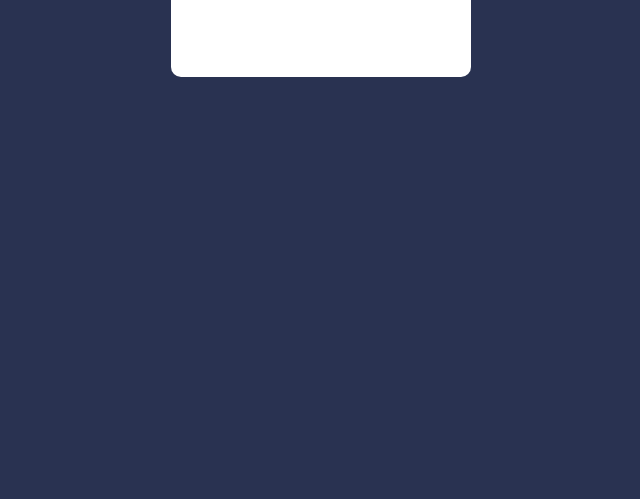
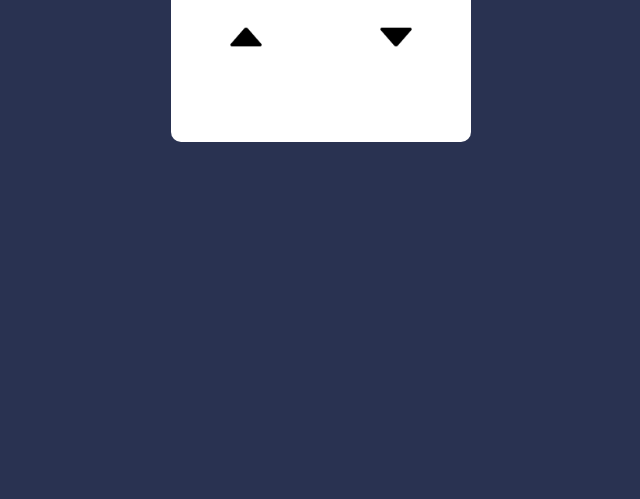
Before and after one commit to TakashiGianz/WeatherApp, a plain HTML site: page index.html in a window 1280 px wide. Shown: the part 301-800 px from the top of the page, without its empty margins (319-959 px from the left). Drawn offline with Linux system fonts and the light colour scheme.

Commit message:
maxAndMinTemps

```diff
--- a/app.js
+++ b/app.js
@@ -3,6 +3,8 @@ const icon = document.querySelector(".weather-icon");
 const tempValue = document.querySelector(".temperature-value p");
 const tempDescription = document.querySelector(".temperature-description p");
 const tempLocation = document.querySelector(".location p");
+const maxTemp = document.querySelector(".max_temp_value p")
+const minTemp = document.querySelector(".min_temp_value p")
 const openWeatherKey = "dafebd460700a5e7c6020854fc65f8c2";
 const KELVIN = 273;
 
@@ -54,6 +56,8 @@ const displayWeather = () => {
   tempValue.innerHTML = `${weather.temperature.value}° <span> C </span>`;
   tempDescription.innerHTML = weather.description;
   tempLocation.innerHTML = `${weather.city}, ${weather.country}`;
+  maxTemp.innerHTML = `${weather.maxTemp}° <span> C </span>`
+  minTemp.innerHTML = `${weather.minTemp}° <span> C </span>`
 };
 
 const getWeather = (latitude, longitude) => {
@@ -70,6 +74,8 @@ const getWeather = (latitude, longitude) => {
       weather.iconId = data.weather[0].icon;
       weather.city = data.name;
       weather.country = data.sys.country;
+      weather.maxTemp = Math.floor(data.main.temp_max - KELVIN);
+      weather.minTemp = Math.floor(data.main.temp_min - KELVIN);
     })
     .then(() => {
       displayWeather();
--- a/index.html
+++ b/index.html
@@ -10,7 +10,7 @@
   </head>
   <body>
     <div class="container">
-      <div class="app-title"> <p> Weather </p></div>
+      <div class="app-title"><p>Weather</p></div>
       <div class="notification"></div>
       <div class="weather-cotainer">
         <div class="weather-icon"><img src="icons/unknown.png" /></div>
@@ -20,17 +20,34 @@
         <div class="temperature-description"><p>-</p></div>
         <div class="location"><p>-</p></div>
       </div>
+      <div class="maxandmin_container">
+        <div class="max_temp_value">
+          <img src="icons/arrow_up.png" alt="max temperature icon" />
+          <p> </p>
+        </div>
+        <div class="min_temp_value">
+          <img
+            src="icons/arrow_down.png"
+            alt="min_temp_value temperature icon"
+          />
+          <p> </p>
+        </div>
+      </div>
       <div id="google_translate_element"></div>
     </div>
     <script src="app.js"></script>
-    <script type="text/javascript"
- src="//translate.google.com/translate_a/element.js?cb=googleTranslateElementInit">
-</script>
+    <script
+      type="text/javascript"
+      src="//translate.google.com/translate_a/element.js?cb=googleTranslateElementInit"
+    ></script>
 
-<script type="text/javascript">
-  function googleTranslateElementInit() {
-    new google.translate.TranslateElement({pageLanguage: 'en'}, 'google_translate_element');
-  }
-  </script>
+    <script type="text/javascript">
+      function googleTranslateElementInit() {
+        new google.translate.TranslateElement(
+          { pageLanguage: "en" },
+          "google_translate_element"
+        );
+      }
+    </script>
   </body>
 </html>
--- a/style.css
+++ b/style.css
@@ -95,6 +95,22 @@ body {
   font-size: 0.8em;
 }
 
+.maxandmin_container {
+  display: flex;
+  justify-content:space-around;
+  align-items: center;
+  margin-top: 15px;
+  color: #293251;
+}
+
+.max_temp_value, .min_temp_value {
+  display: flex;
+}
+
+.max_temp_value img, .min_temp_value img{
+  width: 50px;
+}
+
 #google_translate_element {
 margin-top: 30px;
 text-align: center;
```
Also changed, not shown: icons/arrow_down.png (added), icons/arrow_up.png (added).
